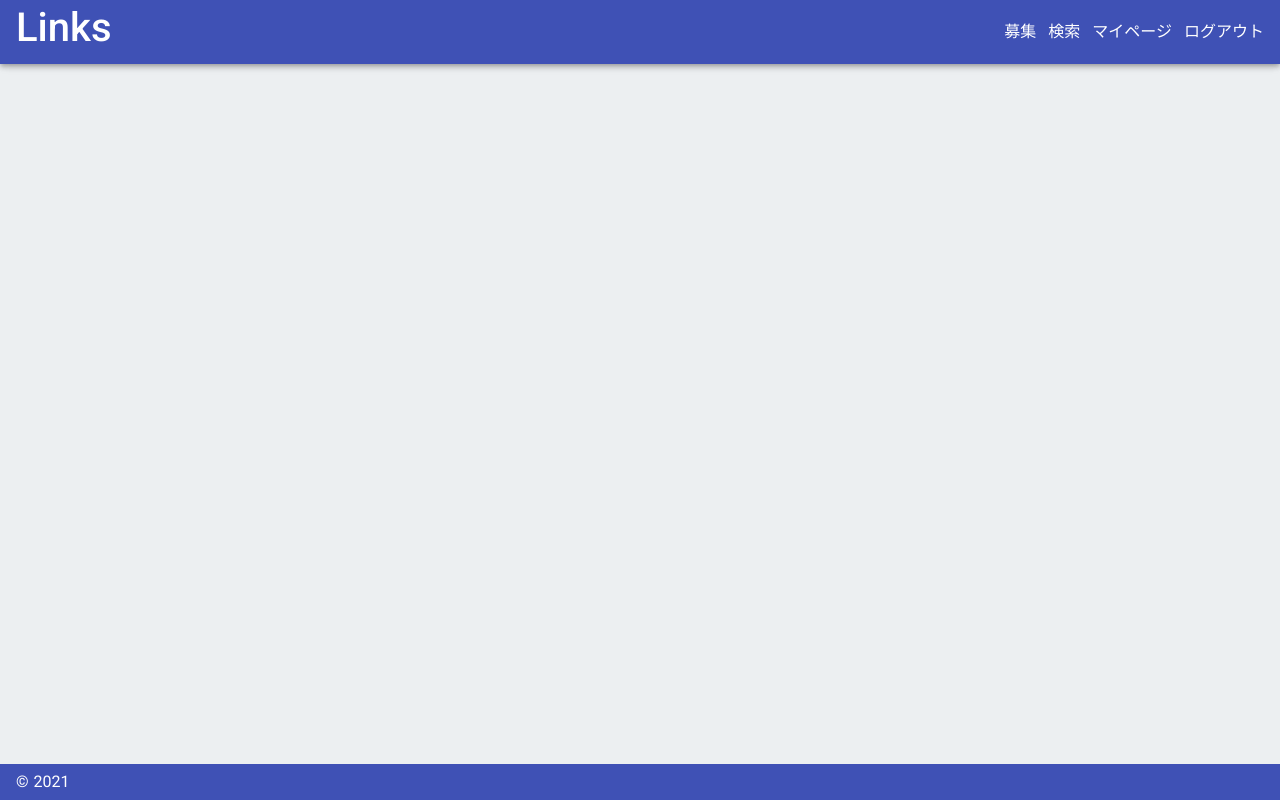
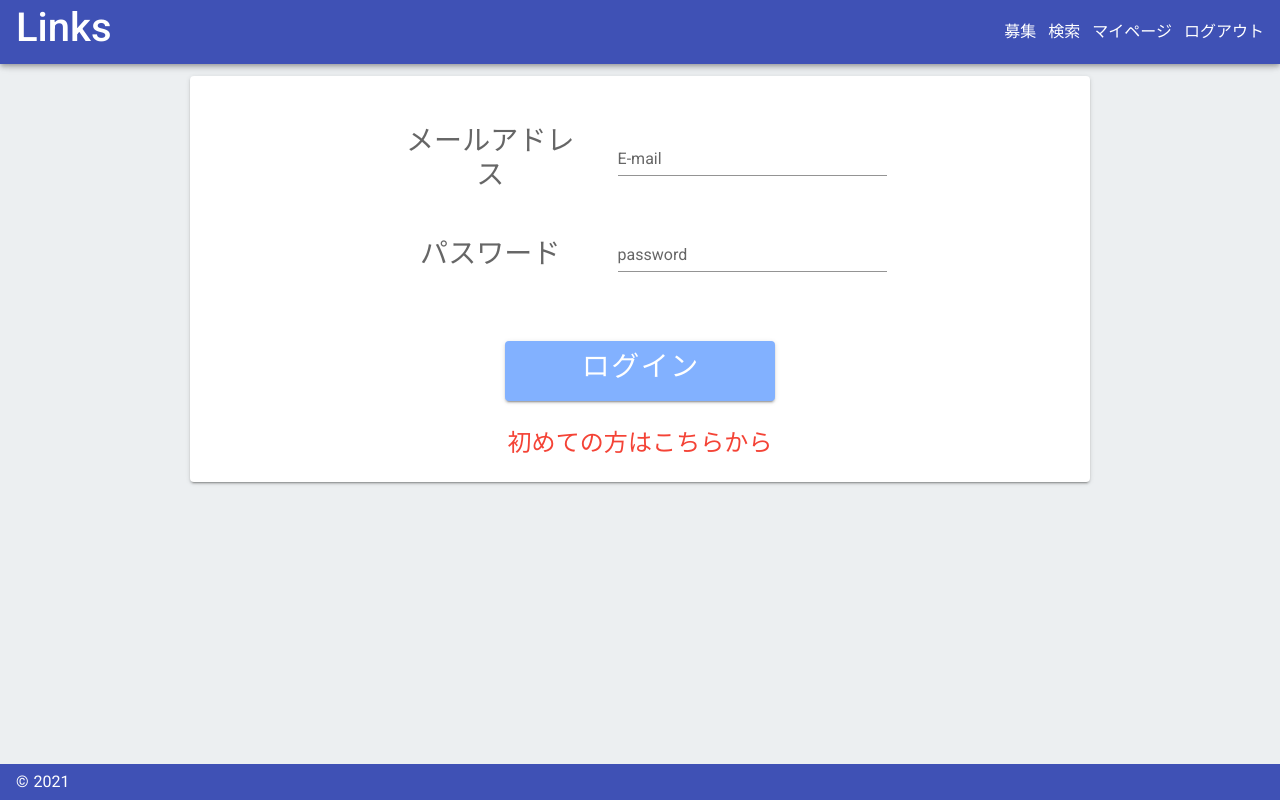
Before and after one commit to aso1801031/counselingApp, a Nuxt app: page /login in a window 1280 px wide. Built offline with nearby package versions, Linux system fonts and the light colour scheme.

Commit message:
login レイアウト完成

```diff
--- a/pages/login.vue
+++ b/pages/login.vue
@@ -0,0 +1,60 @@
+<template>
+    <div class="container">
+        <v-card class="mx-auto" max-width="900" align="center">
+            <v-card-text>
+                <!--メールアドレス-->
+                <v-row justify="center" align="center" class="mt-5">
+                    <v-col cols="3">
+                        <h3 class="quickSand" style="text-align:center;">メールアドレス</h3>
+                    </v-col>
+                    <v-col cols="4">
+                        <v-text-field  label="E-mail"  v-model="email" :rules="emailRules">
+                        </v-text-field>
+                    </v-col>
+                </v-row>
+
+                <!--パスワード-->
+                <v-row justify="center" align="center" >
+                    <v-col cols="3">
+                        <h3 class="quickSand" style="text-align:center;">パスワード</h3>
+                    </v-col>
+                    <v-col cols="4">
+                        <v-text-field  label="password"  v-model="password" :rules="[v => !!v || 'Password is required']" type="password">
+                        </v-text-field>
+                    </v-col>
+                </v-row>
+
+                <!--エラーメッセージ-->
+                <v-row justify="center" class="mt-0 error--text">
+                    <v-col cols="4" align="center">
+                        {{error_message}}
+                    </v-col>
+                </v-row>
+
+                <!--ログインボタン-->
+                <v-row justify="center" class="mt-6">
+                    <v-col cols="4" align="center">
+                        <v-btn block height="60" x-large class="accent" @click="submit"><h3>ログイン</h3></v-btn>
+                    </v-col>
+                </v-row>
+
+                <!--新規登録ボタン-->
+                <v-row justify="center" class="mt-4">
+                    <v-col cols="4" align="center">
+                        <a block height="60" large to="/member-registration" class="accent red--text" nuxt><h4>初めての方はこちらから</h4></a>
+                    </v-col>
+                </v-row>
+            </v-card-text>
+        </v-card>
+    </div>
+</template>
+
+<script>
+export default {
+
+}
+
+</script>
+
+<style>
+</style>
```
